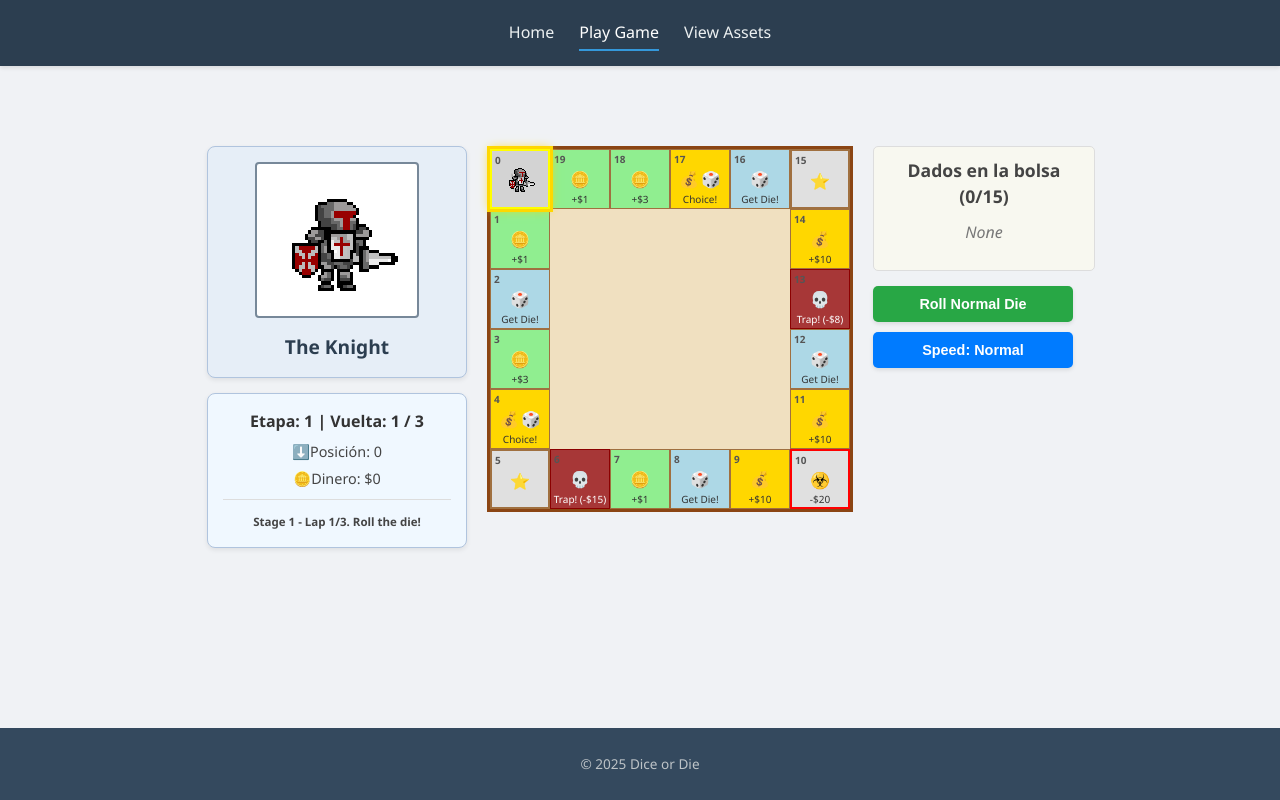
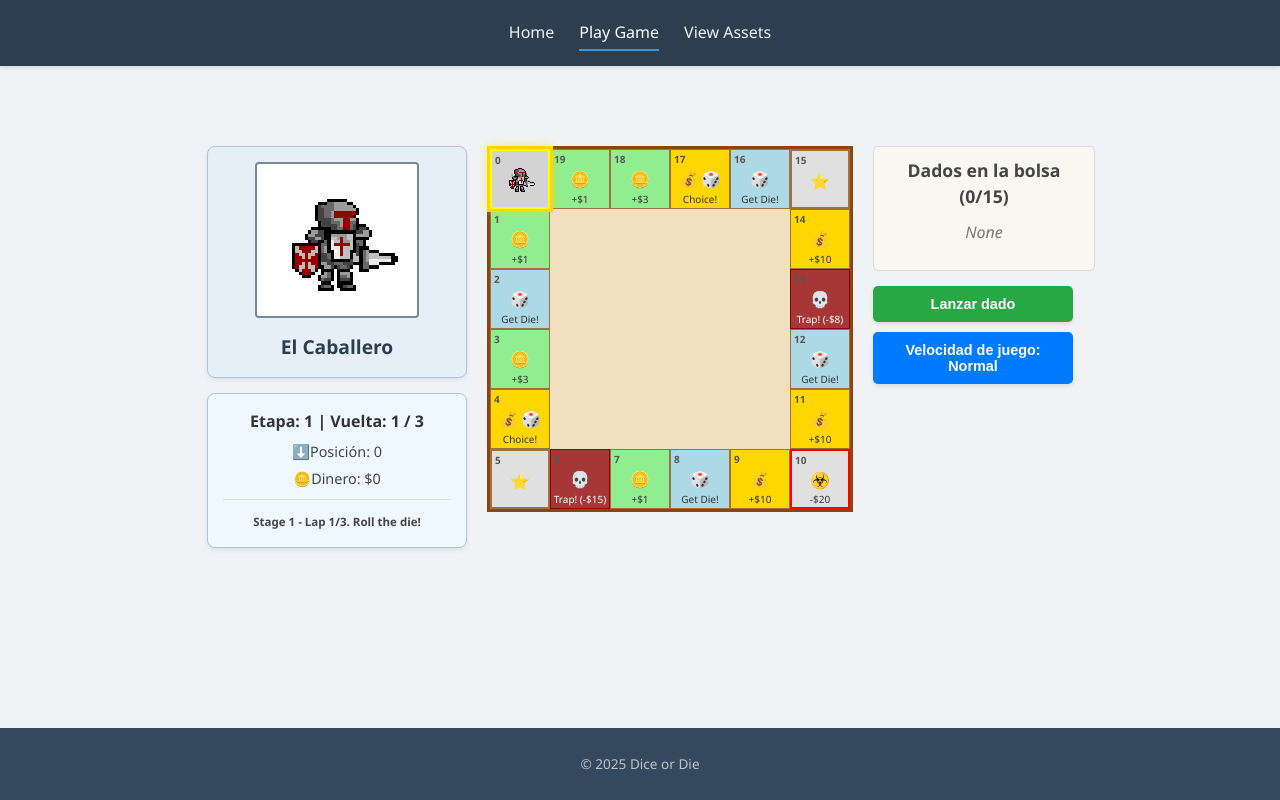
Before and after one commit to Dantexito/Solemne2_AppWeb, a Vue app: page /game in a window 1280 px wide. Built offline with nearby package versions, Linux system fonts and the light colour scheme.

Commit message:
translation

```diff
--- a/src/views/GameView.vue
+++ b/src/views/GameView.vue
@@ -102,7 +102,7 @@ function handleToggleSpeed() {
             alt="Player Knight"
             class="large-static-player-image"
           />
-          <h3 class="player-name">The Knight</h3>
+          <h3 class="player-name">El Caballero</h3>
         </div>
         <GameInfo class="game-info-content" />
       </div>
@@ -125,12 +125,12 @@ function handleToggleSpeed() {
               "
               class="roll-button"
             >
-              Roll Normal Die
+              Lanzar dado
             </button>
           </div>
           <div class="speed-control-container">
             <button @click="handleToggleSpeed" class="speed-button">
-              Speed: {{ currentSpeedText }}
+              Velocidad de juego: {{ currentSpeedText }}
             </button>
           </div>
         </div>
--- a/src/views/HomeView.vue
+++ b/src/views/HomeView.vue
@@ -3,8 +3,8 @@
   <div class="home-container">
     <h1>🎲 Dice OR DIE 🎲</h1>
     <nav>
-      <router-link to="/game" class="nav-link">Play Game</router-link>
-      <router-link to="/assets" class="nav-link">View Game Assets</router-link>
+      <router-link to="/game" class="nav-link">Jugar</router-link>
+      <router-link to="/assets" class="nav-link">Ver Assets</router-link>
     </nav>
   </div>
 </template>
```
